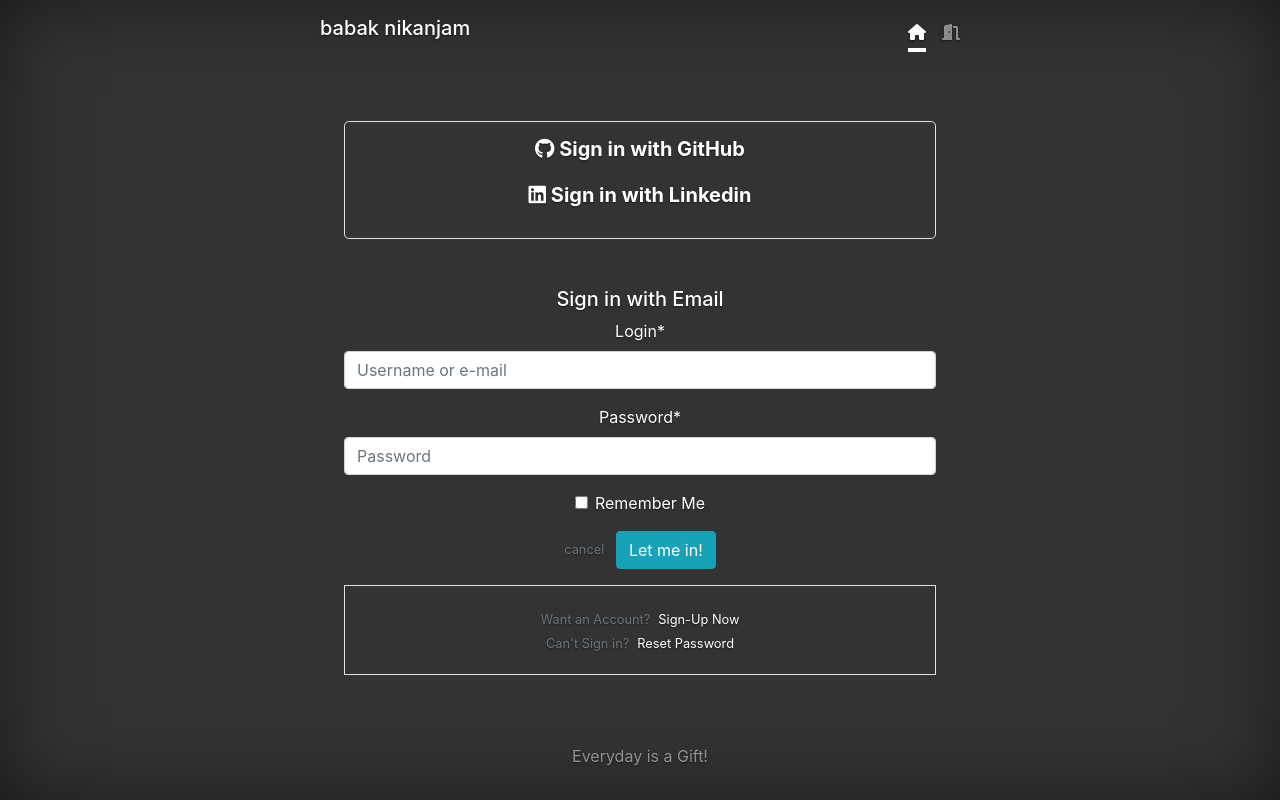
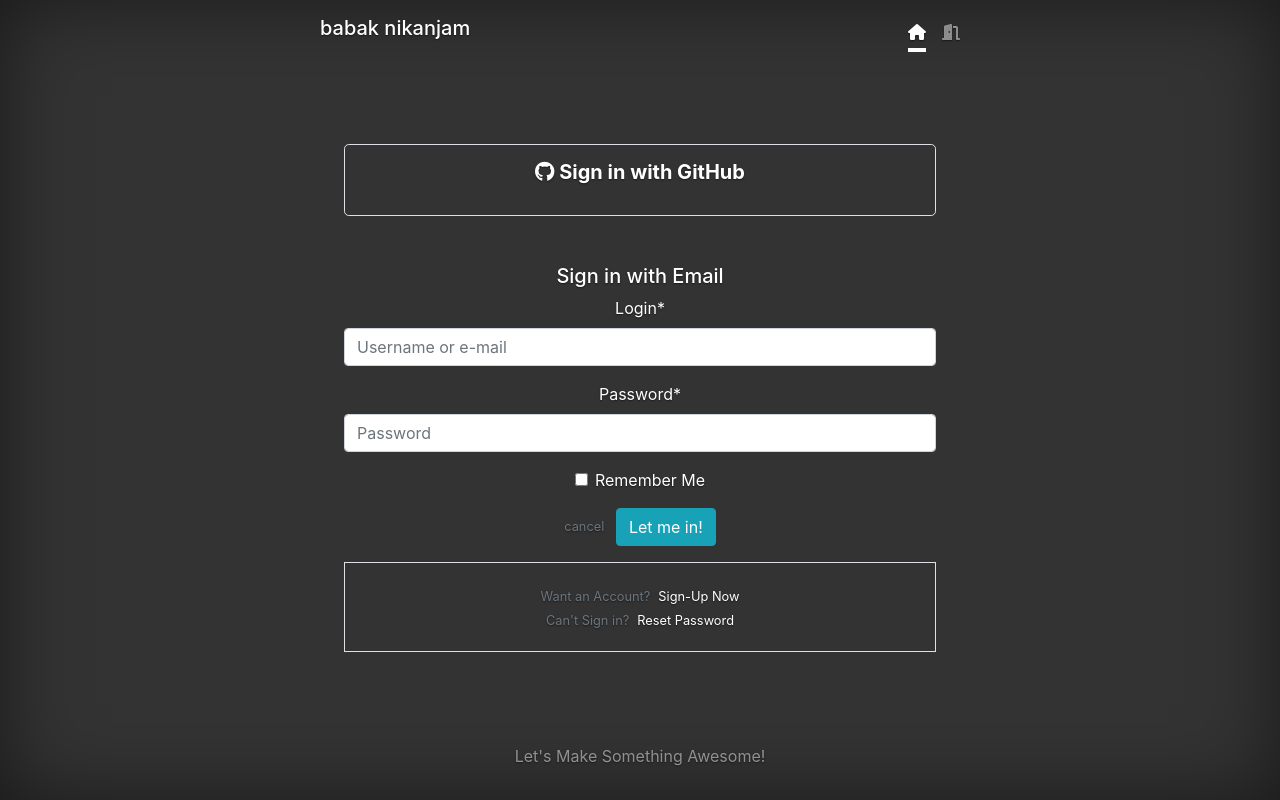
Before and after one commit to bnikanjam/django_docker_launchpad, a Django app: page /accounts/login/ in a window 1280 px wide. Run offline with Django 3.2, Linux system fonts and the light colour scheme; some libraries are stand-ins or nearby versions.

Commit message:
Updated Sign-in template and tag line

```diff
--- a/templates/account/login.html
+++ b/templates/account/login.html
@@ -11,7 +11,7 @@
 
     <div class="card-body border btn-lg text-center">
         <p><a href="{% provider_login_url 'github' %}"><i class="fab fa-github"></i> Sign in with GitHub</a></p>
-        <p><a href="{% provider_login_url 'github' %}"><i class="fab fa-linkedin"></i> </i> Sign in with Linkedin</a></p>
+{#        <p><a href="{% provider_login_url 'github' %}"><i class="fab fa-linkedin"></i> </i> Sign in with Linkedin</a></p>#}
     </div>
 
     <form class="" method="post">
--- a/templates/cover.html
+++ b/templates/cover.html
@@ -55,8 +55,7 @@
             </main>
             <footer class="mastfoot mt-auto">
                 <div class="inner">
-                    <p>Everyday is a Gift!
-                    </p>
+                    <p>Let's Make Something Awesome!</p>
                 </div>
             </footer>
         </div>
```
